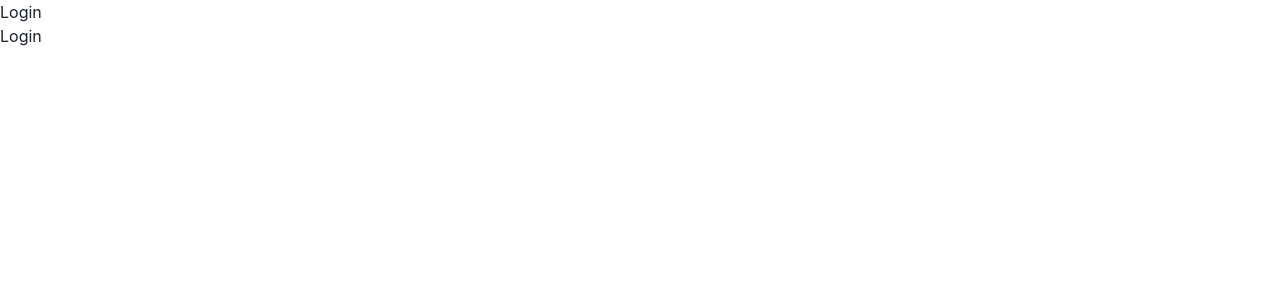
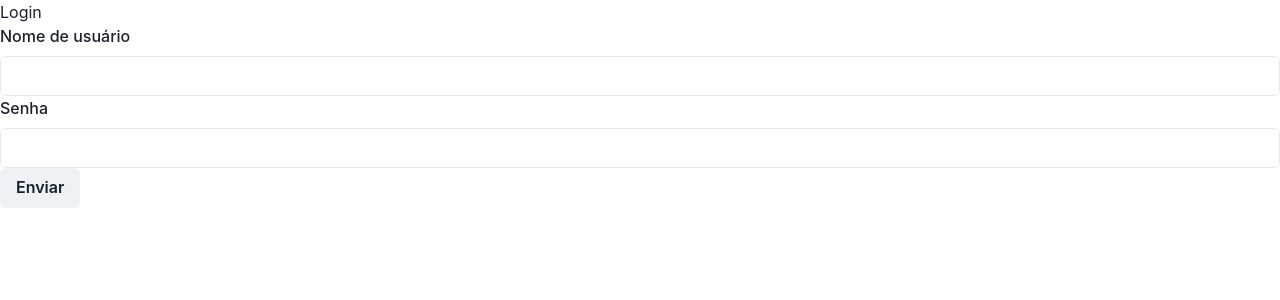
Before and after one commit to victorsnms/discipliny, a React (Create React App) app: page / in a window 1280 px wide. Shown: the top 300 px of the page. Built offline with nearby package versions, Linux system fonts and the light colour scheme.

Commit message:
feat: criação do formulário de login e funcionando com o token

```diff
--- a/src/Pages/Login/index.jsx
+++ b/src/Pages/Login/index.jsx
@@ -1,14 +1,80 @@
 import { useHistory } from "react-router-dom";
+import { useForm } from "react-hook-form";
+import { yupResolver } from "@hookform/resolvers/yup";
+import * as yup from "yup";
+import api from "../../Services/api";
+
+import {
+  FormControl,
+  FormLabel,
+  FormErrorMessage,
+  Input,
+  Button,
+  useToast,
+} from "@chakra-ui/react";
 
 function Login() {
   const history = useHistory();
+  const toast = useToast();
   const changeTo = (path) => {
     history.push(path);
   };
+
+  const schema = yup.object().shape({
+    username: yup.string().required("Campo obrigatório"),
+    password: yup
+      .string()
+      .required("Campo obrigatório")
+      .min(8, "Senhas devem ter no mínimo 8 digitos"),
+  });
+
+  const {
+    register,
+    handleSubmit,
+    formState: { errors },
+  } = useForm({
+    resolver: yupResolver(schema),
+  });
+
+  const toSubmit = ({ username, password }) => {
+    const user = { username, password };
+    console.log(user);
+
+    api
+      .post("/sessions/", user)
+      .then((res) => {
+        const { access } = res.data;
+        localStorage.setItem("@Discipliny:accessToken", JSON.stringify(access));
+
+        return history.push("/habits");
+      })
+      .catch((err) =>
+        toast({
+          title: "Falha ao logar!",
+          description: "Não foi possível completar o seu login.",
+          status: "error",
+          duration: 3000,
+          isClosable: true,
+        })
+      );
+  };
+
   return (
     <>
       Login
-      <h1 onClick={() => changeTo("/habits")}>Login</h1>
+      <form onSubmit={handleSubmit(toSubmit)}>
+        <FormControl isInvalid={errors.username?.message}>
+          <FormLabel>Nome de usuário</FormLabel>
+          <Input {...register("username")} />
+          <FormErrorMessage>{errors.username?.message}</FormErrorMessage>
+        </FormControl>
+        <FormControl isInvalid={errors.password?.message}>
+          <FormLabel>Senha</FormLabel>
+          <Input type="password" {...register("password")} />
+          <FormErrorMessage>{errors.password?.message}</FormErrorMessage>
+        </FormControl>
+        <Button type="submit">Enviar</Button>
+      </form>
     </>
   );
 }
```
